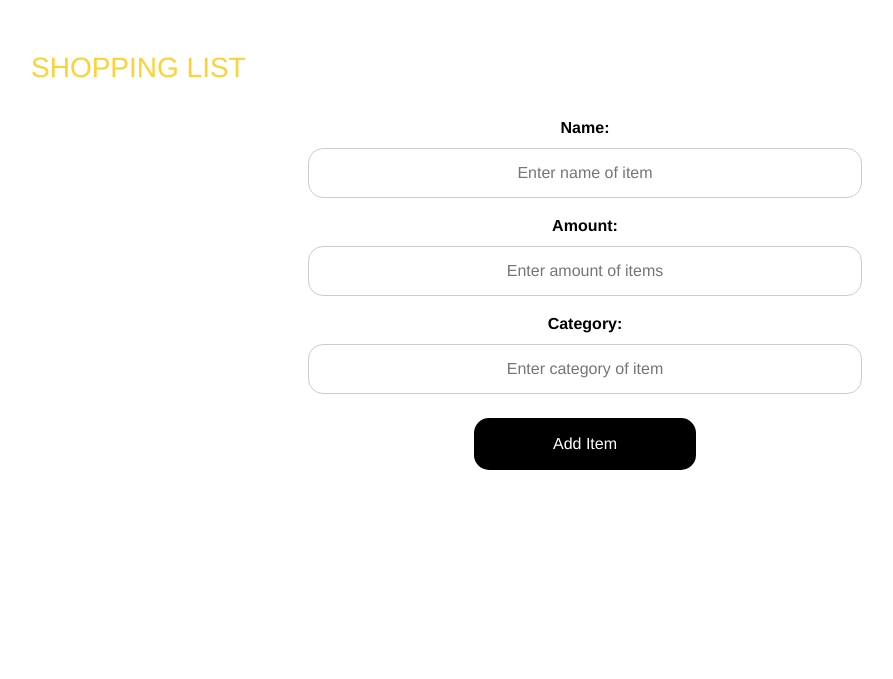
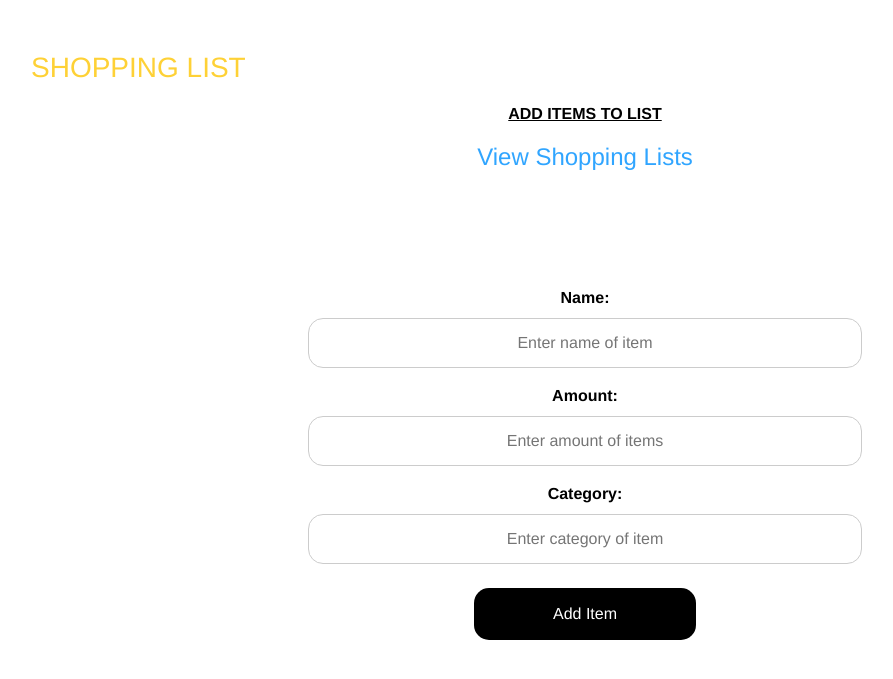
Before and after one commit to JoyyToo/Shopping-List, a Flask app: page /additem/1 in a window 1280 px wide. Shown: the top 679 px of the page, without its empty margins (55-948 px from the left). Run offline with Flask 2, Linux system fonts and the light colour scheme; the visitor is signed in with stand-in values (Sample User, id 1); some libraries are stand-ins or nearby versions.

Commit message:
[Add updated add items file]

```diff
--- a/shoppflask/templates/additem.html
+++ b/shoppflask/templates/additem.html
@@ -32,6 +32,8 @@
     </nav>
 
     <form action="" method="post">
+            <p style="margin-top: 100px; text-align: center;"><u><b>ADD ITEMS TO LIST</b></u></p>
+            <h4  style="margin-bottom: 100px; text-align: center;"><a href="{{ url_for('view_shoppinglist') }}">View Shopping Lists</a></h4>
 
        <div align="center">
          {% if data and data['type'] == "error" %}
```
